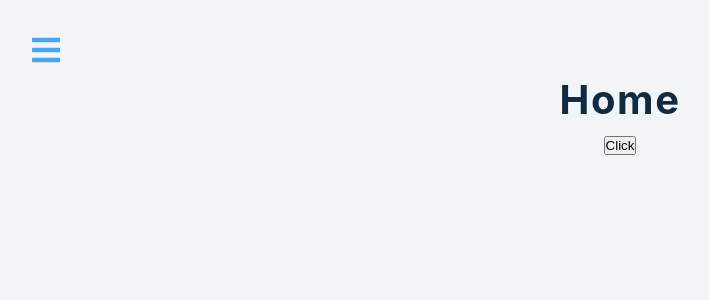
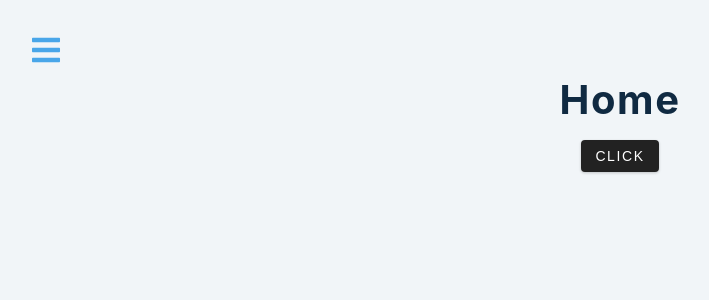
Before and after one commit to Snayak7643/sidebar-modal, a React (Create React App) app: page / in a window 1280 px wide. Shown: the top 300 px of the page, without its empty margins (20-729 px from the left). Built offline with nearby package versions, Linux system fonts and the light colour scheme.

Commit message:
style and links changed

```diff
--- a/src/Components/Navbar.tsx
+++ b/src/Components/Navbar.tsx
@@ -49,17 +49,26 @@ const Navbar = () => {
 
         <ul className="social-icons">
           <li>
-            <a href="https://www.google.com" onClick={handleClick}>
+            <a
+              href="https://tourmaline-clafoutis-6c358a.netlify.app/"
+              onClick={handleClick}
+            >
               Fb
             </a>
           </li>
           <li>
-            <a href="https://www.google.com" onClick={handleClick}>
+            <a
+              href="https://darknight-tours.netlify.app/"
+              onClick={handleClick}
+            >
               Insta
             </a>
           </li>
           <li>
-            <a href="https://www.google.com" onClick={handleClick}>
+            <a
+              href="https://stunning-khapse-5b46bf.netlify.app/"
+              onClick={handleClick}
+            >
               Twitter
             </a>
           </li>
--- a/src/Pages/About.tsx
+++ b/src/Pages/About.tsx
@@ -8,6 +8,7 @@ const About = () => {
     <div className="center">
       <h2>About</h2>
       <button
+        className="btn"
         onClick={() => {
           openModal("Tada!! It's About Page");
         }}
--- a/src/Pages/Contact.tsx
+++ b/src/Pages/Contact.tsx
@@ -8,6 +8,7 @@ const Contact = () => {
     <div className="center">
       <h2>Contact</h2>
       <button
+        className="btn"
         onClick={() => {
           openModal("Tada!! It's Contact Page");
         }}
--- a/src/Pages/Home.tsx
+++ b/src/Pages/Home.tsx
@@ -7,6 +7,7 @@ const Home = () => {
     <div className="center">
       <h2>Home</h2>
       <button
+        className="btn"
         onClick={() => {
           openModal("Tada!! It's Home Page");
         }}
--- a/src/index.css
+++ b/src/index.css
@@ -279,3 +279,23 @@ nav {
   color: var(--clr-red-dark);
   cursor: pointer;
 }
+/*Button*/
+.btn {
+  text-transform: uppercase;
+  background: var(--clr-black);
+  color: var(--clr-white);
+  padding: 0.375rem 0.75rem;
+  letter-spacing: var(--spacing);
+  display: inline-block;
+  transition: var(--transition);
+  font-size: 0.875rem;
+  border: 2px solid var(--clr-black);
+  cursor: pointer;
+  box-shadow: 0 1px 3px rgba(0, 0, 0, 0.2);
+  border-radius: var(--radius);
+  margin: 0.5rem;
+}
+.btn:hover {
+  color: var(--clr-black);
+  background: transparent;
+}
```
